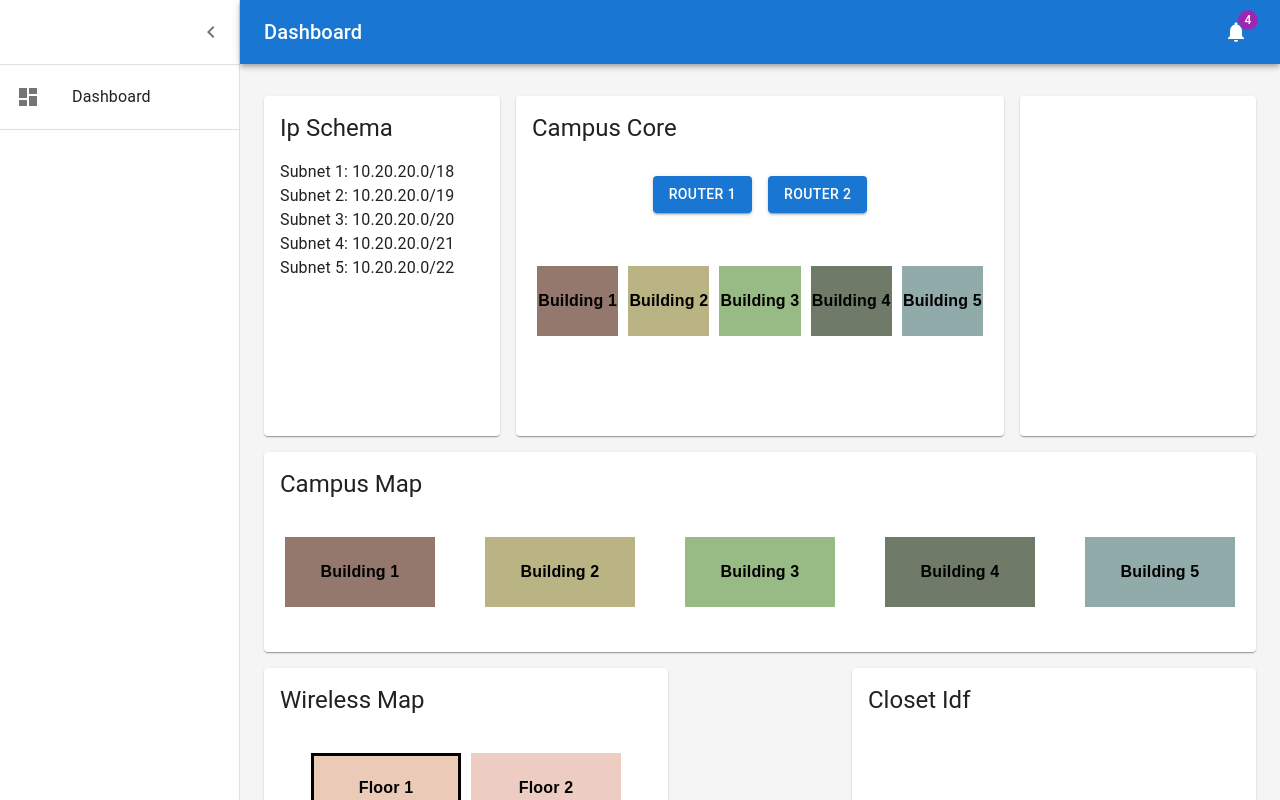
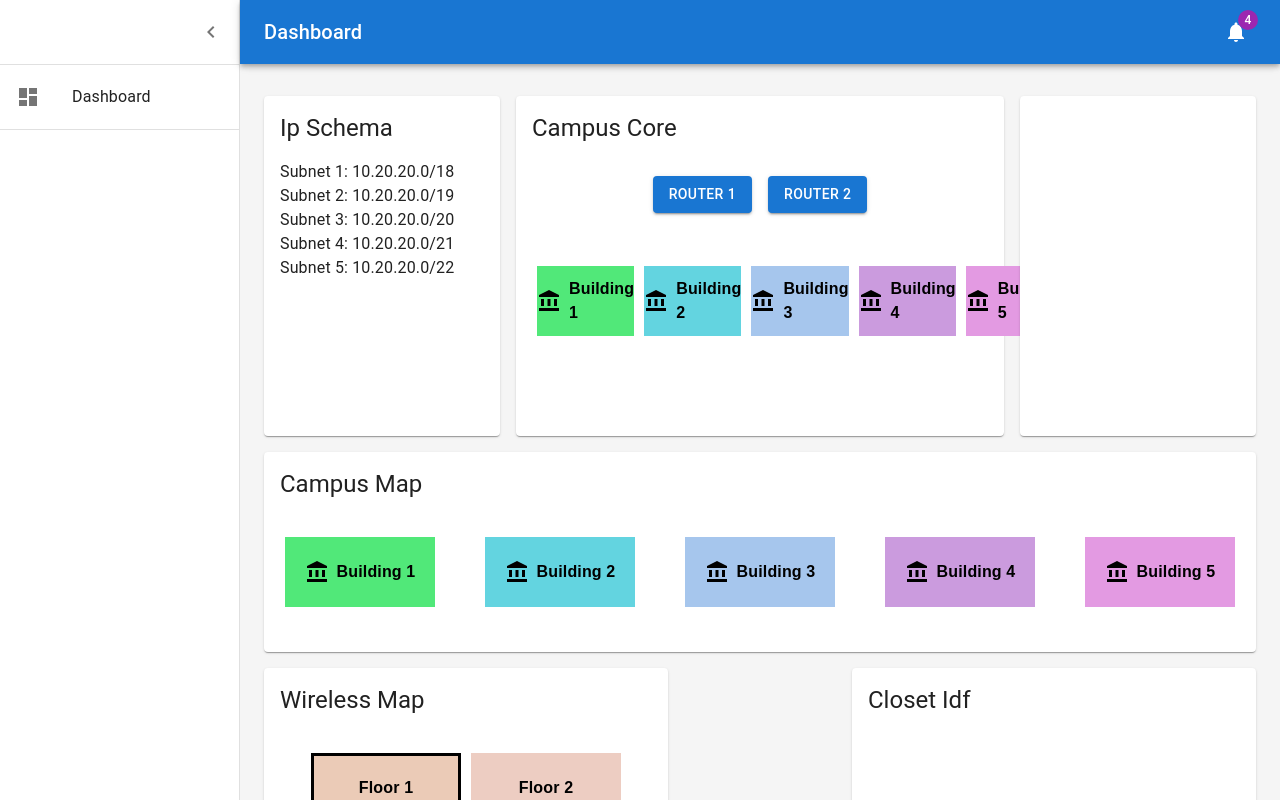
Before and after one commit to caesarkrit/analytics_dashboard, a React (Create React App) app: page / in a window 1280 px wide. Built offline with nearby package versions, Linux system fonts and the light colour scheme.

Commit message:
campus map fixed

```diff
--- a/src/routes/home/home.jsx
+++ b/src/routes/home/home.jsx
@@ -1,7 +1,8 @@
 import * as React from "react";
 import * as go from "gojs";
 import { ReactDiagram } from "gojs-react";
-
+import Tooltip from "@mui/material/Tooltip";
+import AccountBalanceIcon from "@mui/icons-material/AccountBalance";
 import "./home.css";
 import { styled, createTheme, ThemeProvider } from "@mui/material/styles";
 import CssBaseline from "@mui/material/CssBaseline";
@@ -121,31 +122,31 @@ export default function Home() {
       buildings: [
         {
           number: 1,
-          color: "#94776d",
+          color: "#51e879",
           label: "Building 1",
           ip: "10.20.20.0/18",
         },
         {
           number: 2,
-          color: "#bab484",
+          color: "#63d4e0",
           label: "Building 2",
           ip: "10.20.20.0/19",
         },
         {
           number: 3,
-          color: "#98ba84",
+          color: "#a6c6ed",
           label: "Building 3",
           ip: "10.20.20.0/20",
         },
         {
           number: 4,
-          color: "#6f7a68",
+          color: "#cb9bde",
           label: "Building 4",
           ip: "10.20.20.0/21",
         },
         {
           number: 5,
-          color: "#91abaa",
+          color: "#e39ae2",
           label: "Building 5",
           ip: "10.20.20.0/22",
         },
@@ -157,31 +158,31 @@ export default function Home() {
       buildings: [
         {
           number: 6,
-          color: "#d9bdd4",
+          color: "#f0d681",
           label: "Building 1",
           ip: "10.20.20.0/23",
         },
         {
           number: 7,
-          color: "#e3cfd9",
+          color: "#dee884",
           label: "Building 2",
           ip: "10.20.20.0/24",
         },
         {
           number: 8,
-          color: "#f0baa3",
+          color: "#b8fa89",
           label: "Building 3",
           ip: "10.20.20.0/25",
         },
         {
           number: 9,
-          color: "#a16f5a",
+          color: "#8cfad5",
           label: "Building 4",
           ip: "10.20.20.0/26",
         },
         {
           number: 10,
-          color: "#89c797",
+          color: "#e0809b",
           label: "Building 5",
           ip: "10.20.20.0/27",
         },
@@ -417,7 +418,8 @@ export default function Home() {
                             onMouseEnter={() => setHoveredBuilding(building)}
                             onMouseLeave={() => setHoveredBuilding(null)}
                           >
-                            Building {building.number}
+                            <AccountBalanceIcon sx={{ mr: 1 }} /> Building{" "}
+                            {building.number}
                           </Box>
                         );
                       })}
@@ -501,16 +503,42 @@ export default function Home() {
                     }}
                   >
                     {buildings.length !== 0 &&
-                      buildings.map((building) => (
+                      buildings.map((building) => {
+                        let backgroundColor;
+                        if (!hoveredBuilding) backgroundColor = building.color;
+                        else if (
+                          hoveredBuilding &&
+                          hoveredBuilding === building
+                        ) {
+                          backgroundColor = building.color; // Set the background color to the original color if the building is hovered
+                        } else {
+                          backgroundColor = "grey"; // Set the background color to grey if no building is hovered or the building is not hovered
+                        }
+                        return (
+                          <Tooltip
+                            key={building?.number}
+                            title={
+                              <div
+                                style={{ fontSize: "18px", padding: "10px" }}
+                              >
+                                <div>Building Number: {building?.number}</div>
+                                <div>
+                                  Subnet {building?.number}:{" "}
+                                  {hoveredBuilding?.ip}
+                                </div>
+                                {/* Add more lines as needed */}
+                              </div>
+                            }
+                            arrow
+                            placement="top"
+                          >
                             <Box
-                          key={building?.number}
                               sx={{
-                            width: 150, // Increased box size
-                            height: 70, // Increased box size
-                            backgroundColor: `${building?.color}`, // Random background color
+                                width: 150,
+                                height: 70,
+                                backgroundColor,
                                 color: "black",
                                 fontFamily: "sans-serif",
-
                                 fontWeight: "bold",
                                 display: "flex",
                                 justifyContent: "center",
@@ -518,13 +546,15 @@ export default function Home() {
                                 margin: "5px",
                                 cursor: "pointer",
                               }}
-                          // onClick={() =>
-                          //   handleBuildingClick(`Building ${building.number}`)
-                          // }
+                              onMouseEnter={() => setHoveredBuilding(building)}
+                              onMouseLeave={() => setHoveredBuilding(null)}
                             >
-                          Building {building?.number}
+                              <AccountBalanceIcon sx={{ mr: 1 }} /> Building{" "}
+                              {building?.number}
                             </Box>
-                      ))}
+                          </Tooltip>
+                        );
+                      })}
                   </Box>
                 </Paper>
               </Grid>
```
Lines whose indentation alone changed are shown as unchanged.
